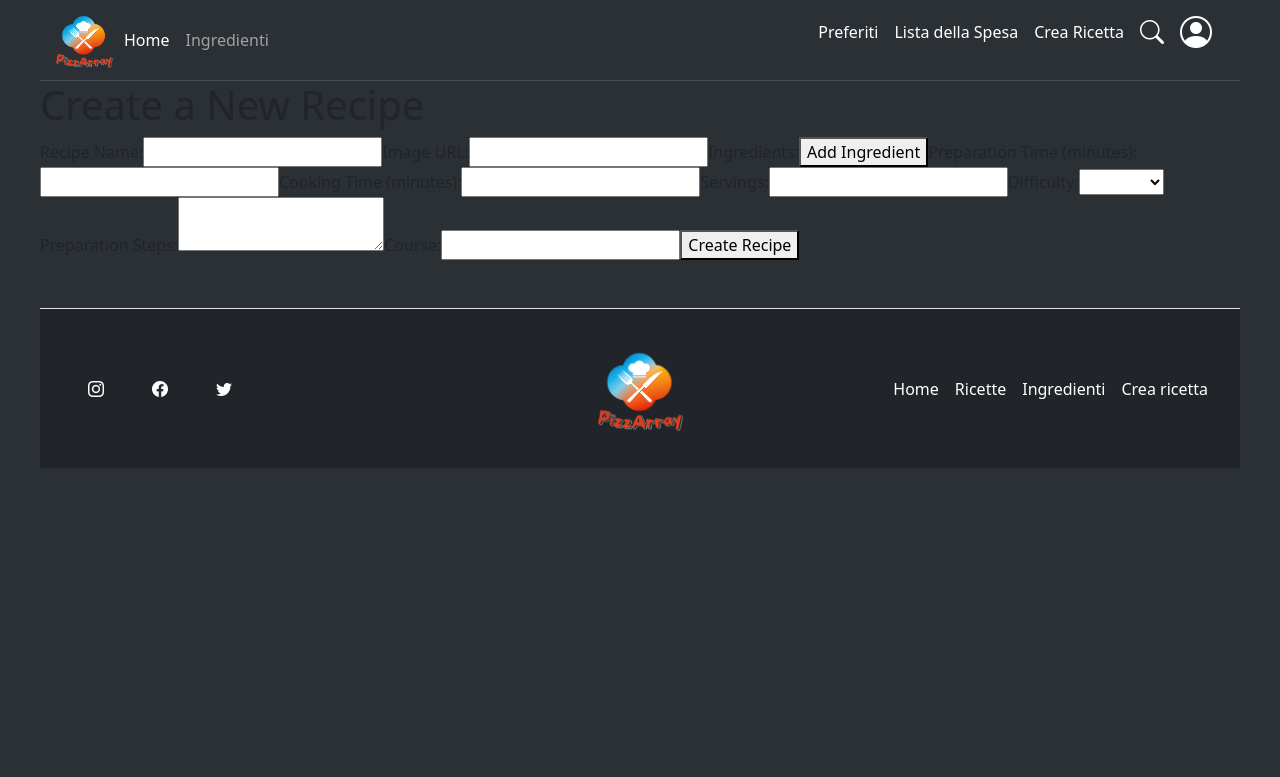
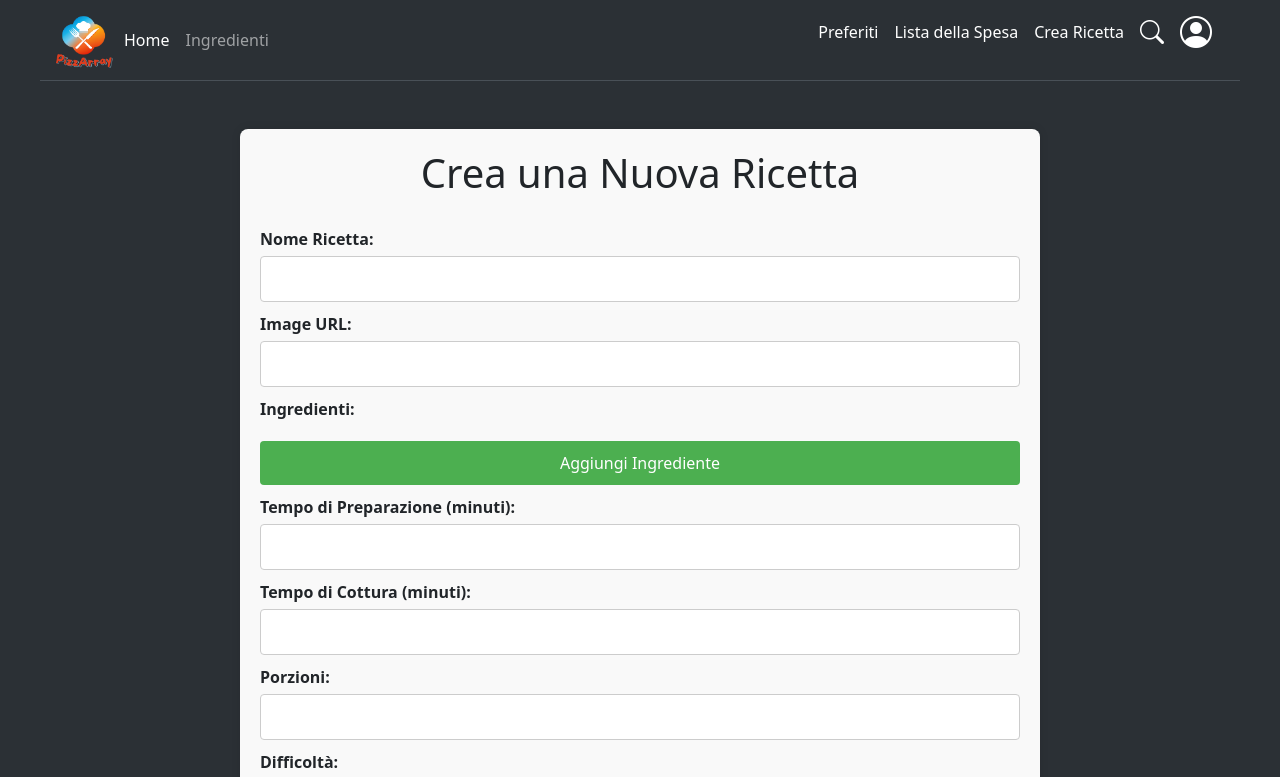
Before and after one commit to nicherri/Build-week-3, an Angular app in the folder PizzArray/: page /crea-ricetta in a window 1280 px wide. Shown: the top 777 px of the page. Built offline with nearby package versions, Linux system fonts and the light colour scheme.

Commit message:
abbozzo crea ricetta

```diff
--- a/PizzArray/src/app/app.module.ts
+++ b/PizzArray/src/app/app.module.ts
@@ -11,7 +11,7 @@ import { HomeModule } from './home/home.module';
 
 @NgModule({
   declarations: [AppComponent, NavbarComponent, FooterComponent],
-  imports: [BrowserModule, AppRoutingModule, NgbModule, HomeModule],
+  imports: [BrowserModule, AppRoutingModule, NgbModule, HomeModule, CreaRicettaModule],
   providers: [],
   bootstrap: [AppComponent],
 })
--- a/PizzArray/src/app/crea-ricetta/crea-ricetta.component.html
+++ b/PizzArray/src/app/crea-ricetta/crea-ricetta.component.html
@@ -1,6 +1,7 @@
-<h1>Create a New Recipe</h1>
+<div class="container mt-5">
+  <h1>Crea una Nuova Ricetta</h1>
   <form [formGroup]="recipeForm" (ngSubmit)="onSubmit()">
-  <label for="nome_ricetta">Recipe Name:</label>
+    <label for="nome_ricetta">Nome Ricetta:</label>
     <input
       id="nome_ricetta"
       formControlName="nome_ricetta"
@@ -11,7 +12,7 @@
     <label for="immagine">Image URL:</label>
     <input id="immagine" formControlName="immagine" type="url" required />
 
-  <label for="ingredienti">Ingredients:</label>
+    <label for="ingredienti">Ingredienti:</label>
     <div
       formArrayName="ingredienti"
       *ngFor="let ingredient of ingredienti.controls; let i = index"
@@ -29,12 +30,14 @@
           placeholder="Quantity"
           required
         />
-      <button type="button" (click)="removeIngredient(i)">Remove</button>
+        <button type="button" (click)="removeIngredient(i)">Rimuovi</button>
       </div>
     </div>
-  <button type="button" (click)="addIngredient()">Add Ingredient</button>
+    <button type="button" (click)="addIngredient()">
+      Aggiungi Ingrediente
+    </button>
 
-  <label for="tempo_preparazione">Preparation Time (minutes):</label>
+    <label for="tempo_preparazione">Tempo di Preparazione (minuti):</label>
     <input
       id="tempo_preparazione"
       formControlName="tempo_preparazione"
@@ -42,7 +45,7 @@
       required
     />
 
-  <label for="tempo_cottura">Cooking Time (minutes):</label>
+    <label for="tempo_cottura">Tempo di Cottura (minuti):</label>
     <input
       id="tempo_cottura"
       formControlName="tempo_cottura"
@@ -50,25 +53,26 @@
       required
     />
 
-  <label for="porzioni">Servings:</label>
+    <label for="porzioni">Porzioni:</label>
     <input id="porzioni" formControlName="porzioni" type="number" required />
 
-  <label for="difficolta">Difficulty:</label>
+    <label for="difficolta">Difficoltà:</label>
     <select id="difficolta" formControlName="difficolta" required>
-    <option value="Easy">Easy</option>
-    <option value="Medium">Medium</option>
-    <option value="Hard">Hard</option>
+      <option value="Easy">Facile</option>
+      <option value="Medium">Medio</option>
+      <option value="Hard">Difficile</option>
     </select>
 
-  <label for="preparazione">Preparation Steps:</label>
+    <label for="preparazione">Preparazione:</label>
     <textarea
       id="preparazione"
       formControlName="preparazione"
       required
     ></textarea>
 
-  <label for="portata">Course:</label>
+    <label for="portata">Portata:</label>
     <input id="portata" formControlName="portata" type="text" required />
 
-  <button type="submit">Create Recipe</button>
+    <button type="submit">Crea Ricetta</button>
   </form>
+</div>
--- a/PizzArray/src/app/crea-ricetta/crea-ricetta.component.scss
+++ b/PizzArray/src/app/crea-ricetta/crea-ricetta.component.scss
@@ -0,0 +1,72 @@
+.container {
+  max-width: 800px;
+  margin: 0 auto;
+  padding: 20px;
+  background-color: #f9f9f9; // Light background color
+  border-radius: 8px;
+  box-shadow: 0 0 10px rgba(0, 0, 0, 0.1);
+}
+
+h1 {
+  text-align: center;
+  margin-bottom: 20px;
+}
+
+form {
+  display: flex;
+  flex-direction: column;
+}
+
+label {
+  margin-top: 10px;
+  font-weight: bold;
+}
+
+input,
+textarea,
+select {
+  margin-top: 5px;
+  padding: 10px;
+  border: 1px solid #ccc;
+  border-radius: 4px;
+  font-size: 16px;
+}
+
+button {
+  margin-top: 20px;
+  padding: 10px;
+  background-color: #4CAF50; // Green background color
+  color: white;
+  border: none;
+  border-radius: 4px;
+  cursor: pointer;
+  font-size: 16px;
+}
+
+button:hover {
+  background-color: #45a049;
+}
+
+.ingredient-item {
+  display: flex;
+  align-items: center;
+  margin-top: 10px;
+}
+
+.ingredient-item input {
+  flex: 1;
+  margin-right: 10px;
+}
+
+.ingredient-item button {
+  padding: 5px 10px;
+  background-color: #e74c3c; // Red background color
+  color: white;
+  border: none;
+  border-radius: 4px;
+  cursor: pointer;
+}
+
+.ingredient-item button:hover {
+  background-color: #c0392b;
+}
```
Lines whose indentation alone changed are shown as unchanged.
